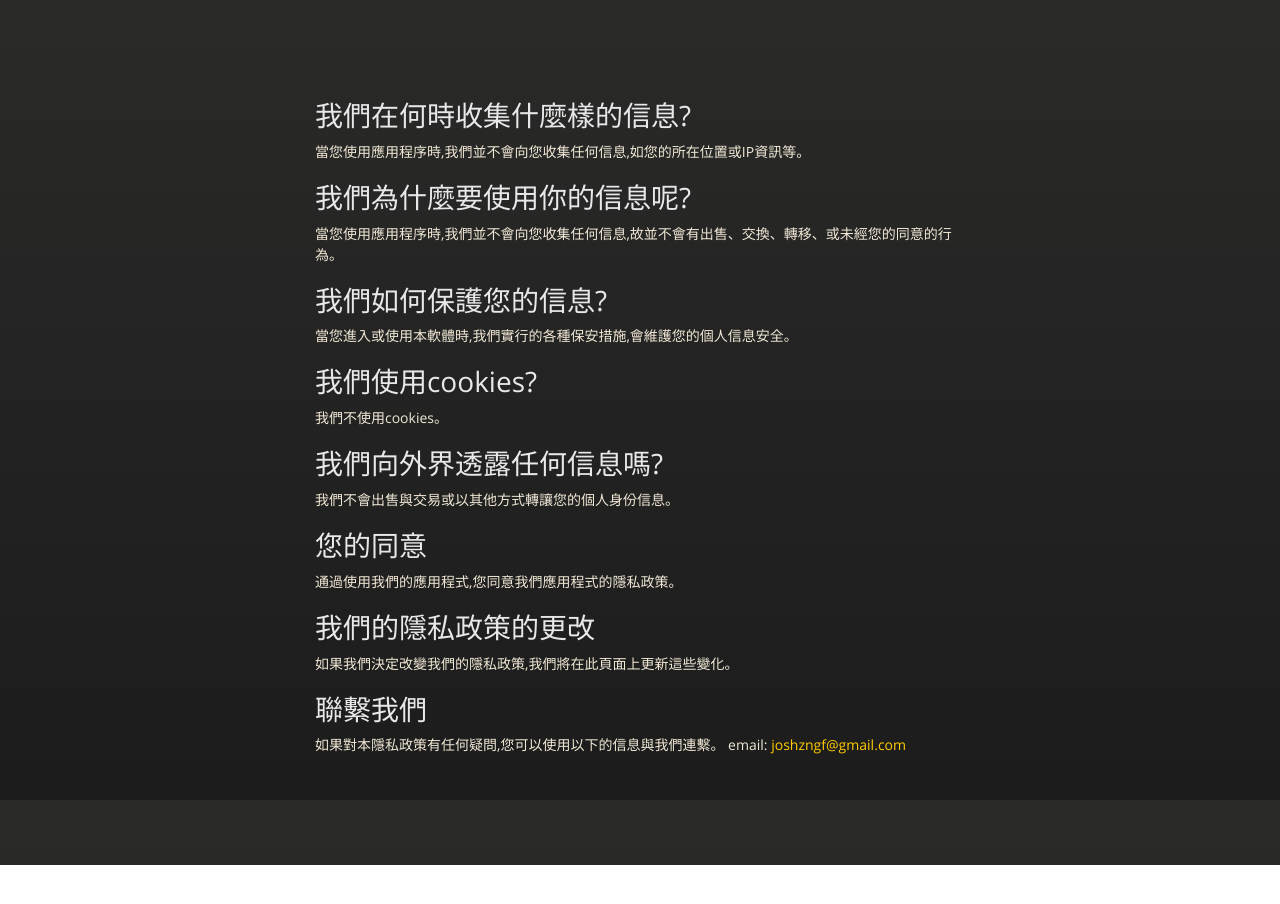
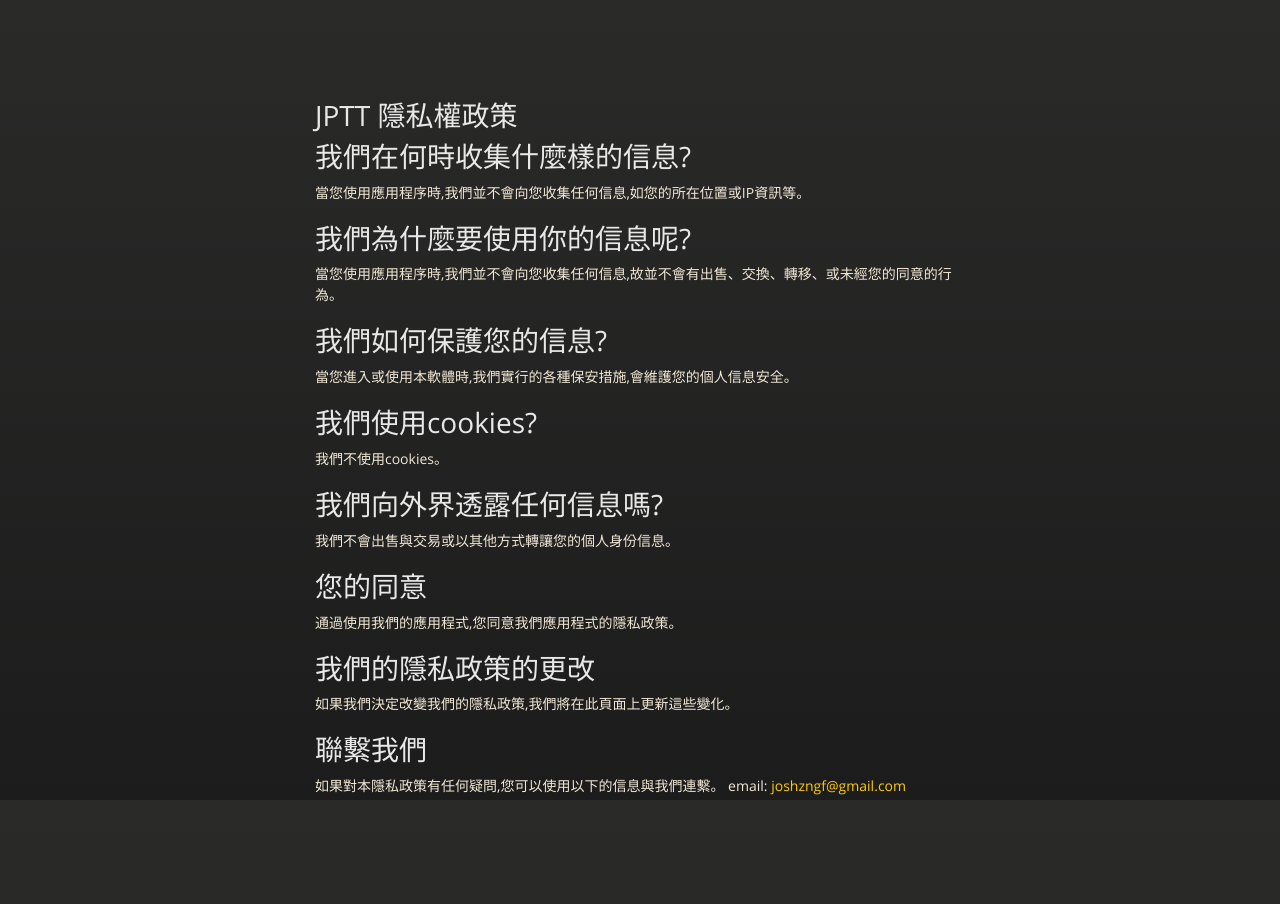
Before and after one commit to joshzngf/JPTT-Privacy-Policy, a plain HTML site: page index.html in a window 1280 px wide. Before the commit the page ends 865 px from the top, so only its background shows below. Drawn offline with nearby package versions, Linux system fonts and the light colour scheme.

Commit message:
Update index.html

```diff
--- a/index.html
+++ b/index.html
@@ -21,7 +21,7 @@
     <div class="wrapper">
 
       <section>
-
+<h1>JPTT 隱私權政策</h1>
         <h1>
 <a id="我們在何時收集什麼樣的信息" class="anchor" href="#%E6%88%91%E5%80%91%E5%9C%A8%E4%BD%95%E6%99%82%E6%94%B6%E9%9B%86%E4%BB%80%E9%BA%BC%E6%A8%A3%E7%9A%84%E4%BF%A1%E6%81%AF" aria-hidden="true"><span class="octicon octicon-link"></span></a>我們在何時收集什麼樣的信息?</h1>
 
```
